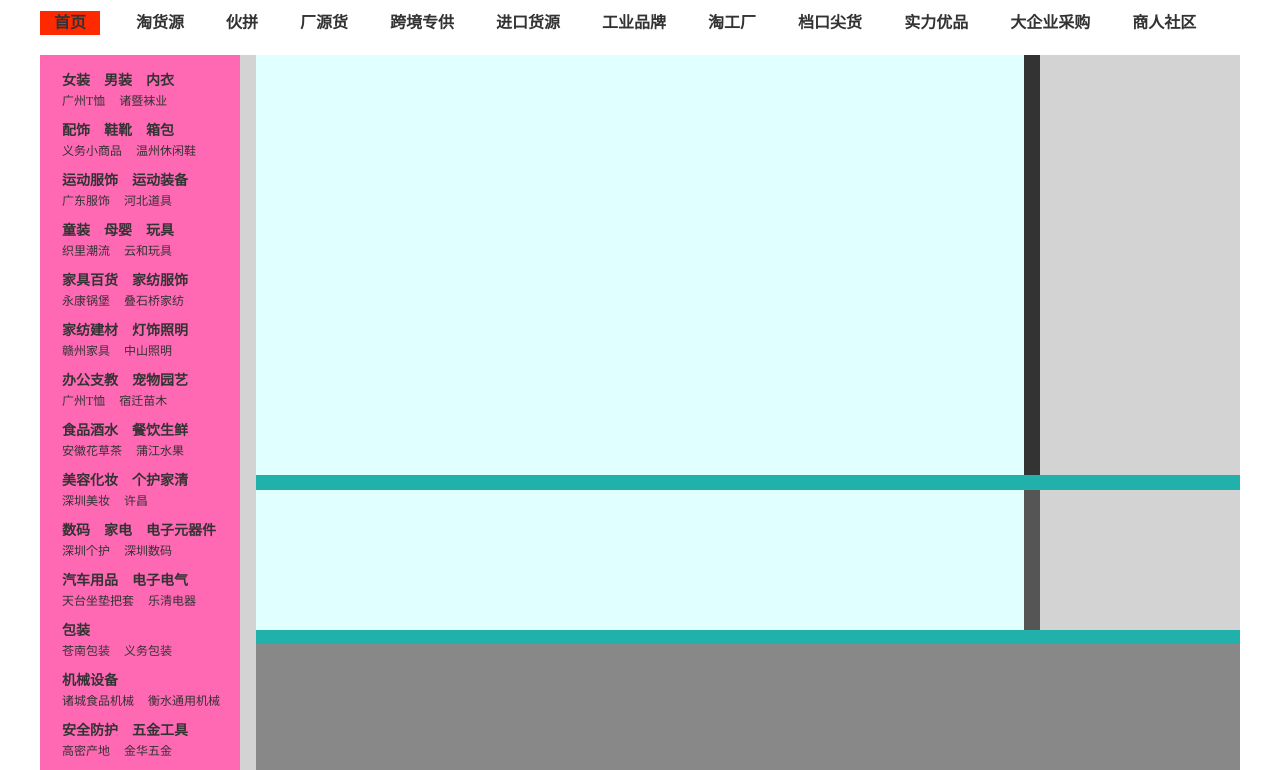
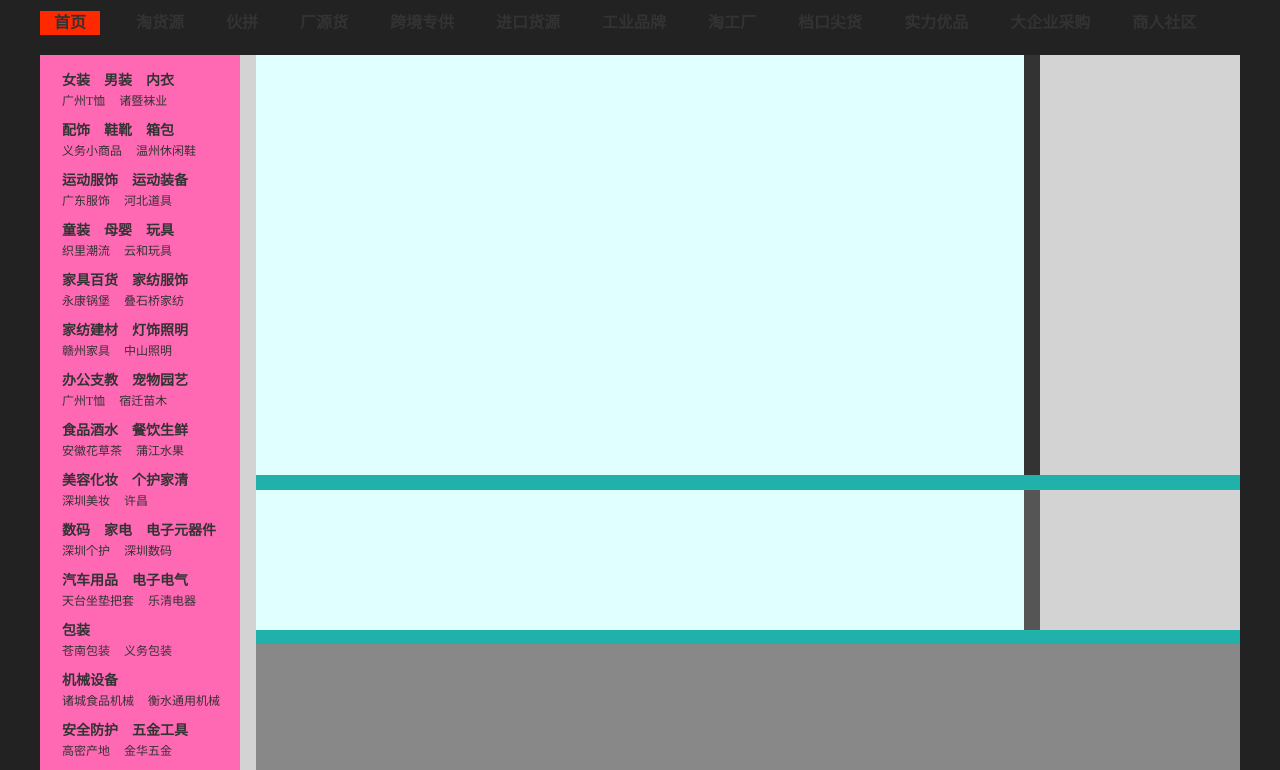
Before and after one commit to yongqicloud/alibaba-liyongqi-CN, a website: page src/index.html in a window 1280 px wide. Shown: the part 158-928 px from the top of the page. Drawn offline with nearby package versions, Linux system fonts and the light colour scheme; files that its build step writes are made by us from their sources.

Commit message:
0909分支测试

```diff
--- a/src/scss/index.scss
+++ b/src/scss/index.scss
@@ -6,6 +6,9 @@
 @import "./iconfont";
 @import "./search";
 @import "./infolist";
+body{
+      background:#222 ;
+}
 
 /*所有的sass之中的关键字 都以 @开头*/
 
```
Also changed, not shown: dist/css/index.css, 1 other file.
